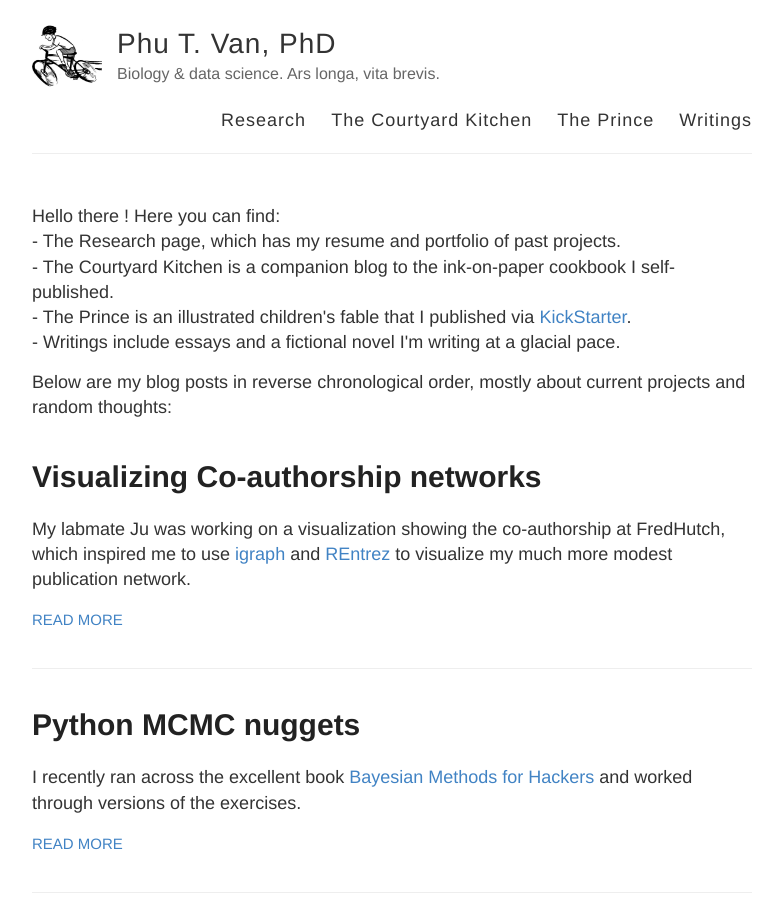
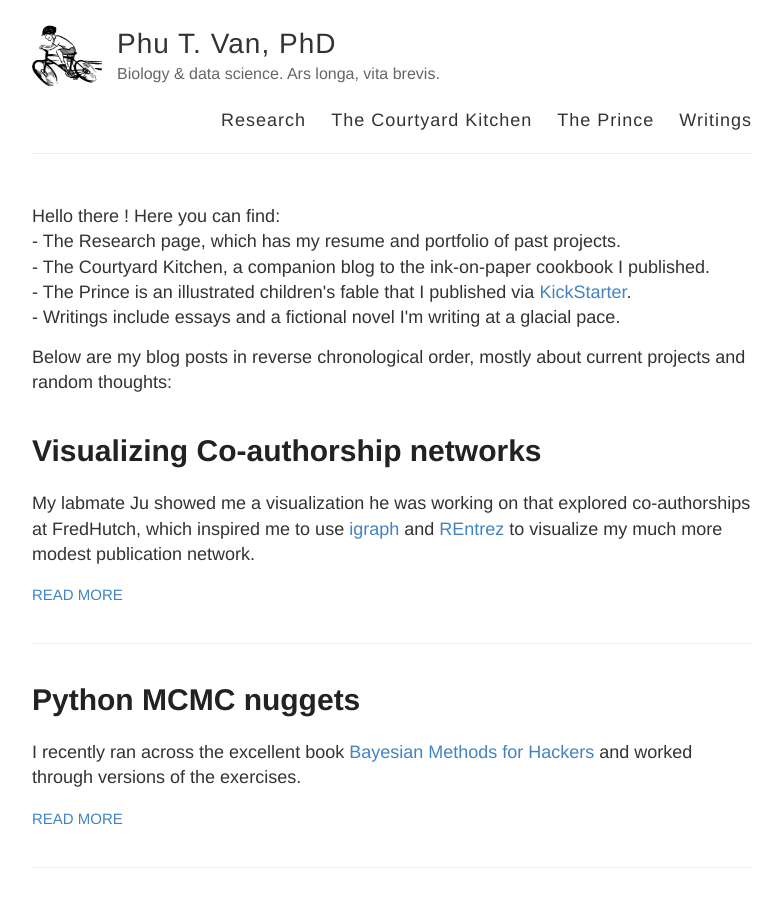
Before and after one commit to ptvan/ptvan.github.io, a Jekyll site: the page built from index.html, in a window 1280 px wide and 900 px high. Shown: the whole window, without its empty margins (248-1031 px from the left). Built offline with Jekyll 4.4.1, drawn with Linux system fonts in a browser that asks for light colours.

Commit message:
updated index.html

```diff
--- a/_posts/2019-10-17-coauthor-network.md
+++ b/_posts/2019-10-17-coauthor-network.md
@@ -3,7 +3,7 @@ layout: post
 title: Visualizing Co-authorship networks
 ---
 
-My labmate Ju was working on a visualization showing the co-authorship at FredHutch, which inspired me to use [igraph](https://igraph.org/r/) and [REntrez](https://cran.r-project.org/web/packages/rentrez/index.html) to visualize my much more modest publication
+My labmate Ju showed me a visualization he was working on that explored co-authorships at FredHutch, which inspired me to use [igraph](https://igraph.org/r/) and [REntrez](https://cran.r-project.org/web/packages/rentrez/index.html) to visualize my much more modest publication
 network.
 
 There are many ways to visualize these types of data. The [code](https://github.com/ptvan/R-snippets/blob/master/coauthor_network.R) I wrote was intended to show the different research circles I was apart of over the years.
--- a/index.html
+++ b/index.html
@@ -4,7 +4,7 @@ layout: default
 
 Hello there ! Here you can find:
 <br>- The Research page, which has my resume and portfolio of past projects.
-<br>- The Courtyard Kitchen is a companion blog to the ink-on-paper cookbook I self-published.
+<br>- The Courtyard Kitchen, a companion blog to the ink-on-paper cookbook I published.
 <br>- The Prince is an illustrated children's fable that I published via <a href="https://www.kickstarter.com/projects/1823550875/the-prince-an-illustrated-childrens-book">KickStarter</a>.
 <br>- Writings include essays and a fictional novel I'm writing at a glacial pace.
 
```
